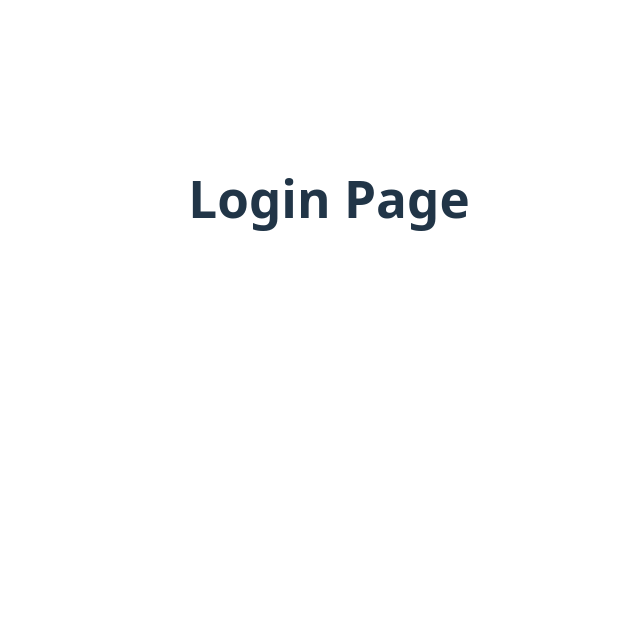
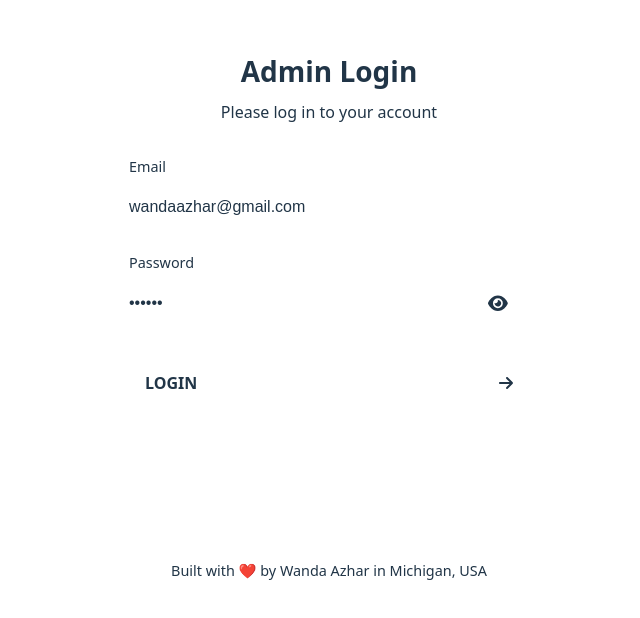
Before and after one commit to wandaazhar007/admin-warungindomichigan, a React (Vite) app: page /login in a window 1280 px wide. Shown: the part 202-820 px from the top of the page, without its empty margins (311-951 px from the left). Built offline with nearby package versions, Linux system fonts and the light colour scheme.

Commit message:
add layout login page

```diff
--- /dev/null
+++ b/src/pages/login/LoginPage.module.scss
@@ -0,0 +1,131 @@
+@use '../../styles/responsive' as r;
+
+// We do not need to import the 'variable' file here because we are using
+// the global CSS variables defined in globals.scss for theming.
+
+.loginPage {
+  display: flex;
+  flex-direction: column;
+  justify-content: center;
+  align-items: center;
+  min-height: 100vh;
+  background-color: var(--background-primary);
+  padding: 1rem;
+  box-sizing: border-box;
+}
+
+.loginForm {
+  width: 100%;
+  max-width: 420px;
+  min-width: 320px;
+  background-color: var(--background-secondary); // CORRECT: Using CSS variable
+  padding: 3rem 2.5rem;
+  border-radius: 12px;
+  box-shadow: var(--shadow-color);
+  color: var(--text-primary);
+  text-align: left; // Fixes the centered text issue
+
+  @include r.phone {
+    padding: 2.5rem 1.5rem;
+  }
+}
+
+.formHeader {
+  text-align: center;
+  margin-bottom: 2rem;
+
+  h2 {
+    font-size: 1.75rem;
+    margin: 0;
+    color: var(--text-primary); // CORRECT
+  }
+
+  p {
+    color: var(--text-secondary); // CORRECT
+    font-size: 1rem;
+    margin-top: 0.5rem;
+  }
+}
+
+.errorMessage {
+  background-color: #e53935; // A specific color for errors is fine
+  color: white;
+  padding: 0.75rem;
+  border-radius: 4px;
+  text-align: center;
+  margin-bottom: 1.5rem;
+  font-weight: 500;
+}
+
+.inputGroup {
+  margin-bottom: 1.5rem;
+
+  label {
+    display: block;
+    margin-bottom: 0.5rem;
+    font-size: 0.9rem;
+    font-weight: 500;
+    color: var(--text-secondary); // CORRECT
+  }
+
+  input {
+    width: 100%;
+    background: transparent;
+    border: none;
+    border-bottom: 2px solid var(--border-color); // CORRECT
+    padding: 0.75rem 0;
+    font-size: 1rem;
+    color: var(--text-primary); // CORRECT
+    transition: border-color 0.2s;
+    box-sizing: border-box;
+
+    &:focus {
+      outline: none;
+      border-color: var(--selection-bg); // CORRECT
+    }
+  }
+}
+
+.passwordWrapper {
+  position: relative;
+
+  .passwordToggle {
+    position: absolute;
+    right: 0;
+    top: 50%;
+    transform: translateY(-50%);
+    background: none;
+    border: none;
+    cursor: pointer;
+    color: var(--text-secondary); // CORRECT
+    font-size: 1.1rem;
+  }
+}
+
+.loginButton {
+  width: 100%;
+  padding: 1rem;
+  border: none;
+  border-radius: 6px;
+  background-color: var(--background-card); // CORRECT
+  color: var(--text-primary); // CORRECT
+  font-size: 1rem;
+  font-weight: 700;
+  cursor: pointer;
+  display: flex;
+  justify-content: space-between;
+  align-items: center;
+  margin-top: 2rem;
+  transition: background-color 0.2s;
+
+  &:hover {
+    background-color: var(--border-color); // CORRECT
+  }
+}
+
+.footer {
+  position: absolute;
+  bottom: 1rem;
+  color: var(--text-secondary); // CORRECT
+  font-size: 0.9rem;
+}
--- a/src/pages/login/LoginPage.tsx
+++ b/src/pages/login/LoginPage.tsx
@@ -1,9 +1,74 @@
+import { useState } from 'react';
+import { FontAwesomeIcon } from '@fortawesome/react-fontawesome';
+import { faArrowRight, faEye, faEyeSlash } from '@fortawesome/free-solid-svg-icons';
+import styles from './LoginPage.module.scss';
+
 const LoginPage = () => {
-  // We will build the actual form UI in the next step
+  const [email, setEmail] = useState('wandaazhar@gmail.com');
+  const [password, setPassword] = useState('123456'); // Initial dummy data
+  const [showPassword, setShowPassword] = useState(false);
+  const [error, setError] = useState(''); // To manage login errors
+
+  const handleLogin = (e: React.FormEvent) => {
+    e.preventDefault();
+    // --- Firebase Authentication logic will go here ---
+    console.log('Logging in with:', { email, password });
+    // Example of setting an error:
+    setError('Wrong Password');
+  };
+
   return (
-    <div>
-      <h1>Login Page</h1>
+    <div className={styles.loginPage}>
+      <form className={styles.loginForm} onSubmit={handleLogin}>
+        <div className={styles.formHeader}>
+          {/* Ignoring the logo as requested */}
+          <h2>Admin Login</h2>
+          <p>Please log in to your account</p>
+        </div>
+
+        {error && <p className={styles.errorMessage}>{error}</p>}
+
+        <div className={styles.inputGroup}>
+          <label htmlFor="email">Email</label>
+          <input
+            type="email"
+            id="email"
+            value={email}
+            onChange={(e) => setEmail(e.target.value)}
+            required
+          />
+        </div>
+
+        <div className={styles.inputGroup}>
+          <label htmlFor="password">Password</label>
+          <div className={styles.passwordWrapper}>
+            <input
+              type={showPassword ? 'text' : 'password'}
+              id="password"
+              value={password}
+              onChange={(e) => setPassword(e.target.value)}
+              required
+            />
+            <button
+              type="button"
+              className={styles.passwordToggle}
+              onClick={() => setShowPassword(!showPassword)}
+            >
+              <FontAwesomeIcon icon={showPassword ? faEyeSlash : faEye} />
+            </button>
+          </div>
+        </div>
+
+        <button type="submit" className={styles.loginButton}>
+          <span>LOGIN</span>
+          <FontAwesomeIcon icon={faArrowRight} />
+        </button>
+      </form>
+      <footer className={styles.footer}>
+        Built with ❤️ by Wanda Azhar in Michigan, USA
+      </footer>
     </div>
-  )
-}
+  );
+};
+
 export default LoginPage;
--- a/src/styles/_variable.scss
+++ b/src/styles/_variable.scss
@@ -11,6 +11,7 @@ $soft-bg: #384256;
 $dark-bg: #222b3c;
 //TEXT
 $main-color: white;
+$text-primary: white;
 $grey-color: #bfbfbf;
 $dark-color: #2a3447;
 $textGrey: #6f6f6f;
```
